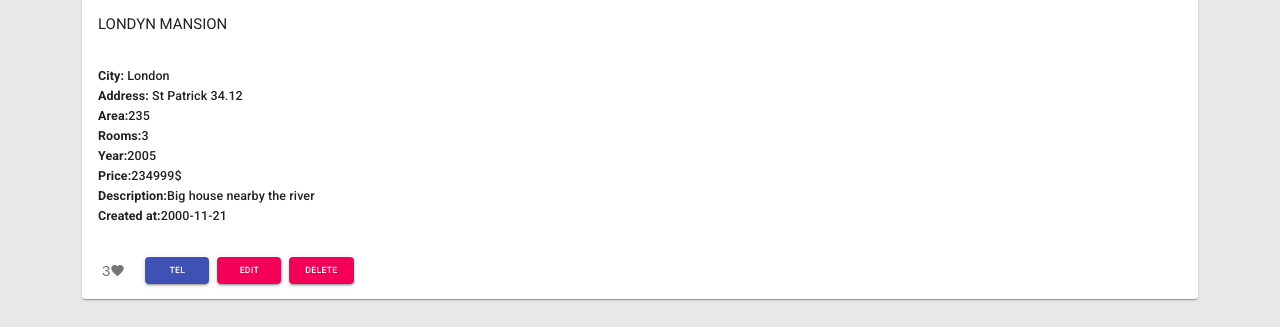
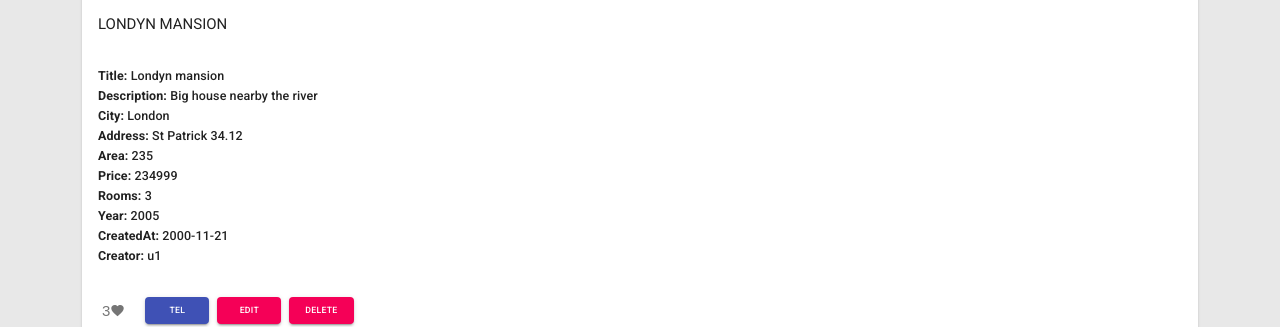
Before and after one commit to mchimczak/DreamHouse-RealEstate, a React (Create React App) app: page /estates/1 in a window 1280 px wide. Shown: the part 433-760 px from the top of the page. Built offline with nearby package versions, Linux system fonts and the light colour scheme.

Commit message:
Add changes to required props in form

```diff
--- a/src/estates/components/EstateItemDetails.js
+++ b/src/estates/components/EstateItemDetails.js
@@ -2,7 +2,6 @@ import React, {useState, useContext, useEffect} from 'react';
 import styled from 'styled-components';
 
 import { EstatesContext } from '../context/EstatesContext';
-// import EditStateForm from './EditEstateForm';
 import Modal from '../../shared/components/Modal/Modal';
 import Form from './Form/Form';
 
@@ -57,6 +56,10 @@ flex-wrap: wrap;
 const StyledCardActions = styled(CardActions)`
 flex-wrap: wrap;
 `
+const FieldTitle = styled.span`
+font-weight: ${({theme}) => theme.font.bold};
+text-transform: capitalize;
+`
 const FormWrapper = styled.div`
 display: grid;
 z-index: 999;
@@ -77,20 +80,13 @@ align-items: center;
 
 const EstateItemDetails = (props) => {
     const {removeEstate, editEstate} = useContext(EstatesContext);
-    const [onSubmitInfo, setOnSubmitInfo] = useState('');
     const [isOpen, setIsOpen] = useState(false);
     const toggleModal = () => setIsOpen(prevState => !prevState);
 
-    const ESTATE_INIT_INFO = {
-        title: props.title,
-        description: props.description,
-        city: props.city,
-        address: props.address,
-        area: props.area,
-        price: props.price,
-        rooms: props.rooms,
-        year: props.year,
-    };
+    const { id, file, ...estateInfo} = props;
+    const {creator, createdAt, ...editableInfo} = estateInfo;
+    const ESTATE_INIT_INFO = editableInfo;
+
     const removeEstateItem = () => {
         removeEstate(props);
     };
@@ -99,51 +95,25 @@ const EstateItemDetails = (props) => {
         editEstate(id, updates);
         toggleModal();
     };
-    const provideSubmitInfo = () => {
-        const info = 'Edit accepted';
-        setOnSubmitInfo(info);
-    }
-    useEffect(() => {
-        let submitInfo = setTimeout(() => setOnSubmitInfo(false), 3000);
-
-        return () => { clearTimeout(submitInfo) };
-    },[!!onSubmitInfo]);
 
     return (
         <div>
-            {onSubmitInfo && <p>{onSubmitInfo}</p>}
             <StyledCard>
                 <StyledContentWrapper>
                     <CardHeader
                         title={(props.title).toUpperCase()}
                     />
                     <CardContent>
-                    <CardContentInfoWrapper>
-                        <Typography variant="h6">
-                            <b>City:</b> {props.city}
-                        </Typography>
-                        <Typography variant="h6">
-                            <b>Address:</b> {props.address}
-                        </Typography>
-                        <Typography variant="h6">
-                            <b>Area:</b>{props.area}
-                        </Typography>
-                        <Typography variant="h6">
-                            <b>Rooms:</b>{props.rooms}
-                        </Typography>
-                        <Typography variant="h6">
-                            <b>Year:</b>{props.year}
-                        </Typography>
-                        <Typography variant="h6">
-                            <b>Price:</b>{props.price}$
-                        </Typography>
-                        <Typography variant="h6">
-                            <b>Description:</b>{props.description}
-                        </Typography>
-                        <Typography variant="h6">
-                            <b>Created at:</b>{props.createdAt}
-                        </Typography>
-                    </CardContentInfoWrapper>
+                        <CardContentInfoWrapper>
+                            { Object.entries(estateInfo).map(([title, value]) => (
+                                    <div key={title}>
+                                        <Typography variant="h6">
+                                            <FieldTitle>{title}:</FieldTitle> {value}
+                                        </Typography>
+                                    </div>
+                                ))
+                            }
+                        </CardContentInfoWrapper>
                     </CardContent>
                     <StyledCardActions>
                         <IconButton aria-label="add to fav">
@@ -173,14 +143,10 @@ const EstateItemDetails = (props) => {
                 </StyledMediaWrapper>
             </StyledCard>
             { isOpen &&
-                <Modal
-                    isOpen={isOpen}
-                    toggleModal={toggleModal}
-                >
+                <Modal isOpen={isOpen} toggleModal={toggleModal} >
                 <FormWrapper>
                     <Form
                         submitAction={editEstateItem}
-                        submitInfo={provideSubmitInfo}
                         initState={ESTATE_INIT_INFO}
                     />
                 </FormWrapper>
@@ -191,5 +157,3 @@ const EstateItemDetails = (props) => {
 };
 
 export default EstateItemDetails;
-
-{/* <EditStateForm {...props} editEstate={editEstateItem}/> */}
--- a/src/estates/components/Form/Form.js
+++ b/src/estates/components/Form/Form.js
@@ -2,8 +2,6 @@ import React from 'react';
 import PropTypes from 'prop-types';
 
 import styled from 'styled-components';
-// import uuid from 'uuid';
-// import * as moment from 'moment';
 import * as yup from 'yup';
 
 import { withFormik, Field } from "formik";
@@ -52,8 +50,7 @@ const MyForm = props => {
     return (
         <StyledForm onSubmit={handleSubmit}>
             {
-                Object.keys(initState).map(el => {
-                    return (
+                Object.keys(initState).map(el => (
                     <StyledFieldWrapper key={el}>
                         <StyledLabel htmlFor={el}>
                             {(touched[el] && errors[el]) ? errors[el] : el}
@@ -67,8 +64,8 @@ const MyForm = props => {
                             autoComplete="off"
                         />
                     </StyledFieldWrapper>
-                    );
-            })}
+                ))
+            }
             <StyledButton type="submit" disabled={isSubmitting} isValid={Object.keys(errors).length === 0}>Submit</StyledButton>
         </StyledForm>
     );
@@ -94,7 +91,6 @@ const MyEnhancedForm = withFormik({
     handleSubmit: (values, bag) => {
         bag.props.submitAction(values)
         bag.resetForm();
-        bag.props.submitInfo();
     },
     displayName: "BasicForm"
 })(MyForm);
@@ -103,7 +99,6 @@ const MyEnhancedForm = withFormik({
 
 MyEnhancedForm.propTypes = {
     submitAction: PropTypes.any.isRequired,
-    submitInfo: PropTypes.any.isRequired,
     initState: PropTypes.objectOf(PropTypes.string).isRequired,
 }
 
--- a/src/estates/pages/AddEstate.js
+++ b/src/estates/pages/AddEstate.js
@@ -1,16 +1,14 @@
 import React, {useContext, useState, useEffect} from 'react';
+import { Redirect } from 'react-router-dom';
 import styled from 'styled-components';
-
 import uuid from 'uuid';
 import * as moment from 'moment';
 
-// import FormikForm from '../components/Formik';
 import Form from '../components/Form/Form';
 
 import Card from '@material-ui/core/Card';
 import CardContent from '@material-ui/core/CardContent';
 import CardMedia from '@material-ui/core/CardMedia';
-// import AddEstateForm from '../components/AddEstateForm';
 
 import { EstatesContext } from '../context/EstatesContext';
 
@@ -41,26 +39,17 @@ ${({theme}) => theme.media.tablet} {
 
 const AddEstate = () => {
     const { addEstate } = useContext(EstatesContext);
-    const [onSubmitInfo, setOnSubmitInfo] = useState('');
+    const [isRedirect, setIsRedirect] = useState(false);
 
-    const createEstate = (values) => {
+    const createEstate = async (values) => {
         const timeStamp = new Date();
-        addEstate({
+        await addEstate({
             id: uuid(),
             createdAt: moment(timeStamp).format('YYYY-MM-DD'),
             ...values
-        })
+        });
+        setIsRedirect(true);
     };
-    const provideSubmitInfo = () => {
-        const info = 'New estate added'
-        setOnSubmitInfo(info);
-    };
-
-    useEffect(() => {
-        let submitInfo = setTimeout(() => setOnSubmitInfo(false), 3000);
-
-        return () => { clearTimeout(submitInfo) };
-    },[!!onSubmitInfo]);
 
     const INIT_FORM_STATE = {
         title: '',
@@ -74,6 +63,8 @@ const AddEstate = () => {
     };
 
     return (
+        <>
+            {isRedirect ? <Redirect to="/estates" /> : null}
             <StyledCard>
                 <CardMedia>
                     <StyledMediaMain
@@ -84,14 +75,13 @@ const AddEstate = () => {
                     <p>Tired of searching a buyer?</p>
                     <p>Let them find you!</p>
                     <h3>Create new advertisement and wait for a call, it's that simple.</h3>
-                {onSubmitInfo && <p>{onSubmitInfo}</p>}
                     <Form
                         submitAction={createEstate}
-                    submitInfo={provideSubmitInfo}
                         initState={INIT_FORM_STATE}
                     />
                 </StyledCardContent>
             </StyledCard>
+        </>
      );
 }
 
--- a/src/estates/pages/EstateDashboard.js
+++ b/src/estates/pages/EstateDashboard.js
@@ -1,5 +1,5 @@
 import React, {useContext} from 'react';
-import { useParams } from 'react-router-dom';
+import { useParams, Redirect } from 'react-router-dom';
 
 import { EstatesContext } from '../context/EstatesContext';
 import EstateItemDetails from '../components/EstateItemDetails';
@@ -8,26 +8,19 @@ const EstateDashboard = () => {
 
     const estateId = useParams().estateId;
     const {estatesData} = useContext(EstatesContext);
-    const currentEstate = (
-        estatesData.find( estate => estate.id === estateId)
-    );
-    // console.log(
-    //     estatesData.find( estate => estate.id === estateId)
-    // );
+    const currentEstate = estatesData.find( estate => estate.id === estateId);
 
     if(!currentEstate) {
-        return <p>Something went wrong</p>
+        return <Redirect to="/estates" />
     }
 
     const { id } = currentEstate;
 
     return (
         <>
-            <EstateItemDetails key={id}
-                    {...currentEstate}
-            />
+            <EstateItemDetails key={id} {...currentEstate} />
         </>
      );
-}
+};
 
 export default EstateDashboard;
--- a/src/estates/pages/Estates.js
+++ b/src/estates/pages/Estates.js
@@ -4,13 +4,11 @@ import EstatesList from '../components/EstatesList';
 import {EstatesContext} from '../context/EstatesContext';
 
 const Estates = () => {
-
     const {estatesData} = useContext(EstatesContext);
 
     return (
         <>
             <h3>Estates</h3>
-
             { estatesData.length === 0 ? (
                 <p>There are no estates</p>
                 ) : (
```
Lines whose indentation alone changed are shown as unchanged.
